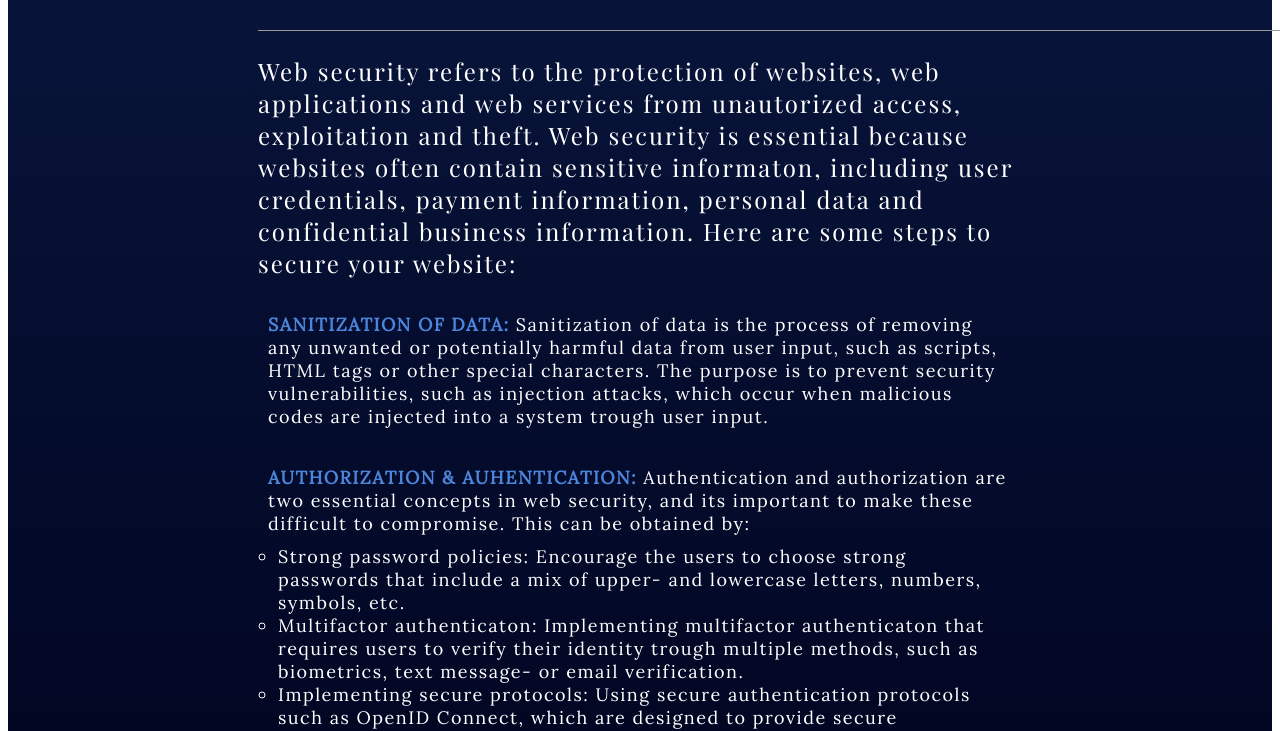
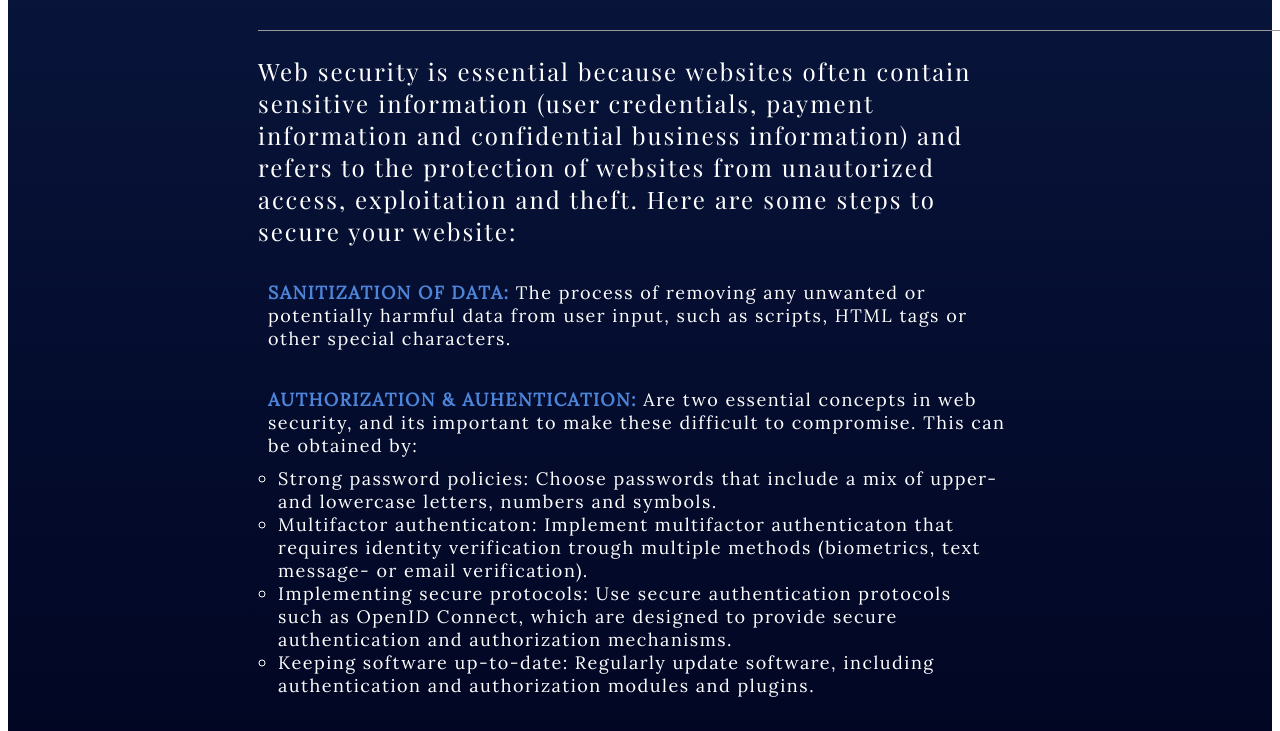
Before and after one commit to Noroff-FEU-Assignments/cross-course-project-Martine23FT, a plain HTML site: page index.html in a window 1280 px wide. Shown: the part 711-1442 px from the top of the page. Drawn offline with nearby package versions, Linux system fonts and the light colour scheme.

Commit message:
Textedit

```diff
--- a/index.html
+++ b/index.html
@@ -18,19 +18,19 @@
 <div class="Text">
     <h2>WEB SECURITY</h2>
     <hr size="1px" width="2100px">
-    <p id="web-security-question">Web security refers to the protection of websites, web applications and web services from unautorized access, exploitation and theft. Web security is essential because websites often contain sensitive informaton,
-        including user credentials, payment information, personal data and confidential business information. Here are some steps to secure your website: </p>
+    <p id="web-security-question">Web security is essential because websites often contain sensitive information (user credentials, payment information and confidential business information) and refers to the protection of websites from unautorized access, exploitation and theft.
+        Here are some steps to secure your website: </p>
     <p id="web-security-answer">
-        <ol><span>SANITIZATION OF DATA:</span> Sanitization of data is the process of removing any unwanted or potentially harmful data from user input, such as scripts, HTML tags or other special characters. The purpose is to prevent security vulnerabilities, such as injection attacks, which occur when malicious codes are injected into a system trough user input.</ol>
-        <ol><span>AUTHORIZATION & AUHENTICATION:</span> Authentication and authorization are two essential concepts in web security, and its important to make these difficult to compromise. This can be obtained by:
+        <ol><span>SANITIZATION OF DATA:</span> The process of removing any unwanted or potentially harmful data from user input, such as scripts, HTML tags or other special characters. </ol>
+        <ol><span>AUTHORIZATION & AUHENTICATION:</span> Are two essential concepts in web security, and its important to make these difficult to compromise. This can be obtained by:
             <ul>
-            <li>Strong password policies: Encourage the users to choose strong passwords that include a mix of upper- and lowercase letters, numbers, symbols, etc.</li>
-            <li>Multifactor authenticaton: Implementing multifactor authenticaton that requires users to verify their identity trough multiple methods, such as biometrics, text message- or email verification.</li>
-            <li>Implementing secure protocols: Using secure authentication protocols such as OpenID Connect, which are designed to provide secure authentication and authorization mechanisms, can help prevent common web security vulnerabilities.</li>
-            <li>Keeping software up-to-date: Regularly updating software, including authentication and authorization modules and plugins, can help ensure that known security vulnerabilities are patched and fixed.</li>
+            <li>Strong password policies: Choose passwords that include a mix of upper- and lowercase letters, numbers and symbols.</li>
+            <li>Multifactor authenticaton: Implement multifactor authenticaton that requires identity verification trough multiple methods (biometrics, text message- or email verification).</li>
+            <li>Implementing secure protocols: Use secure authentication protocols such as OpenID Connect, which are designed to provide secure authentication and authorization mechanisms.</li>
+            <li>Keeping software up-to-date: Regularly update software, including authentication and authorization modules and plugins.</li>
             </ul>
         </ol>
-        <ol><span>USING A THIRD-PARTY APPLICATION</span> Make sure that the chosen third-party application is tested and trusted. Using a third-party application for website security provides website owners with access to advanced security solutions and expertise, cost-effective services, easy implementation, continuous monitoring, regular updates, and compliance with industry regulations and standards.</ol>
+        <ol><span>USING A THIRD-PARTY APPLICATION:</span> Make sure that the chosen third-party application is tested and trusted. Using a third-party application for website security provides website owners with access to advanced security solutions and expertise, cost-effective services, easy implementation, continuous monitoring, regular updates, and compliance with industry regulations and standards.</ol>
         <ol><span>DEPLOYMENT/CONTINUOUS INTEGRATION(CI/CD):</span> Can play a crucial role in web security by allowing security testing to be integrated into the development pipeline, enabling developers to catch security vulnerabilities early in the development process and fix them quickly, reducing the risk of deploying insecure code to production.</ol>
         <ol><span>CHOOSING WEBSITE HOST:</span> Look for a host who provides robust security features (firewalls, intrusion detection and prevention and malware scanning/removal) and performs regular server maintenance and updates to ensure that securyity vulnerabilities are patched and fixed.</ol>
         <ol><span>AUTOMATIC USER TIMEOUT:</span> With automatic user timeout, a user's session is automatically terminated after a period of inactivity, requiring the user to re-authenticate to regain access to their account. This is a common security measure that can help protect against unauthorized access to a user's account. </ol>
```
